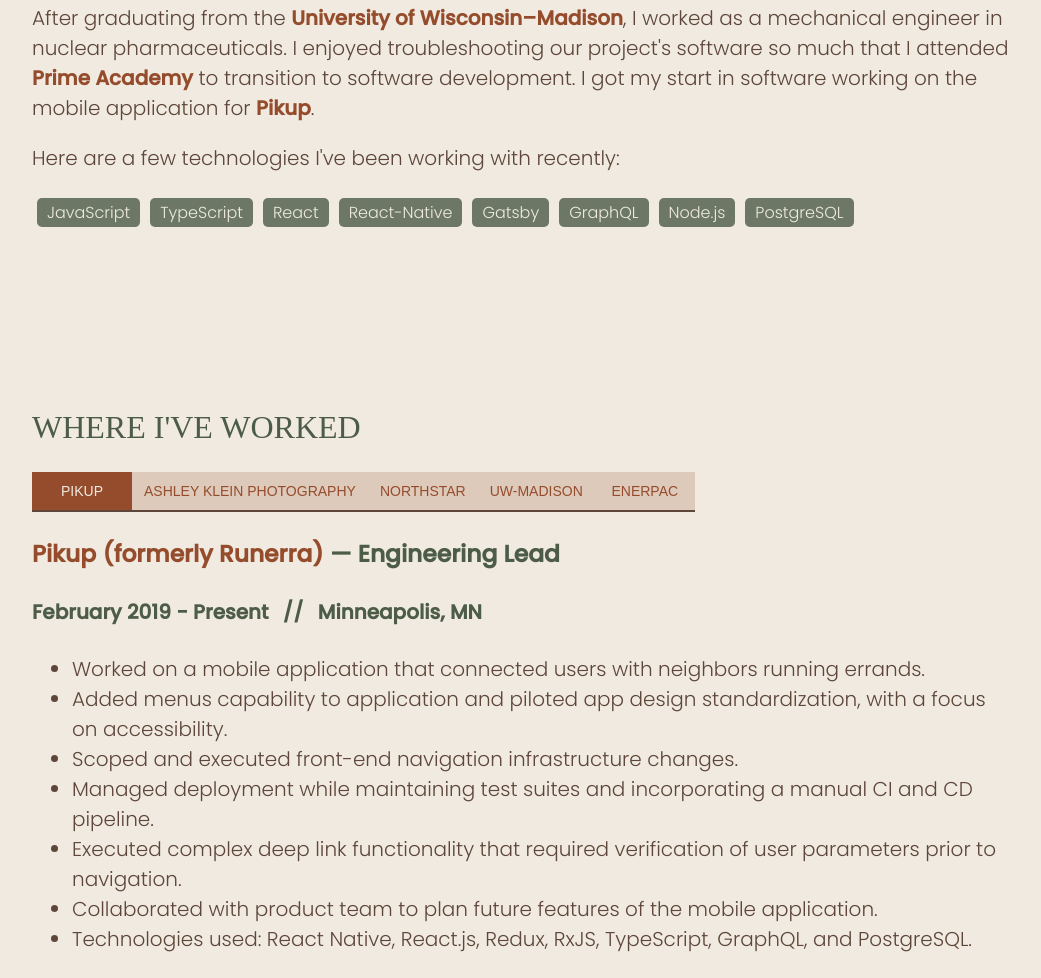
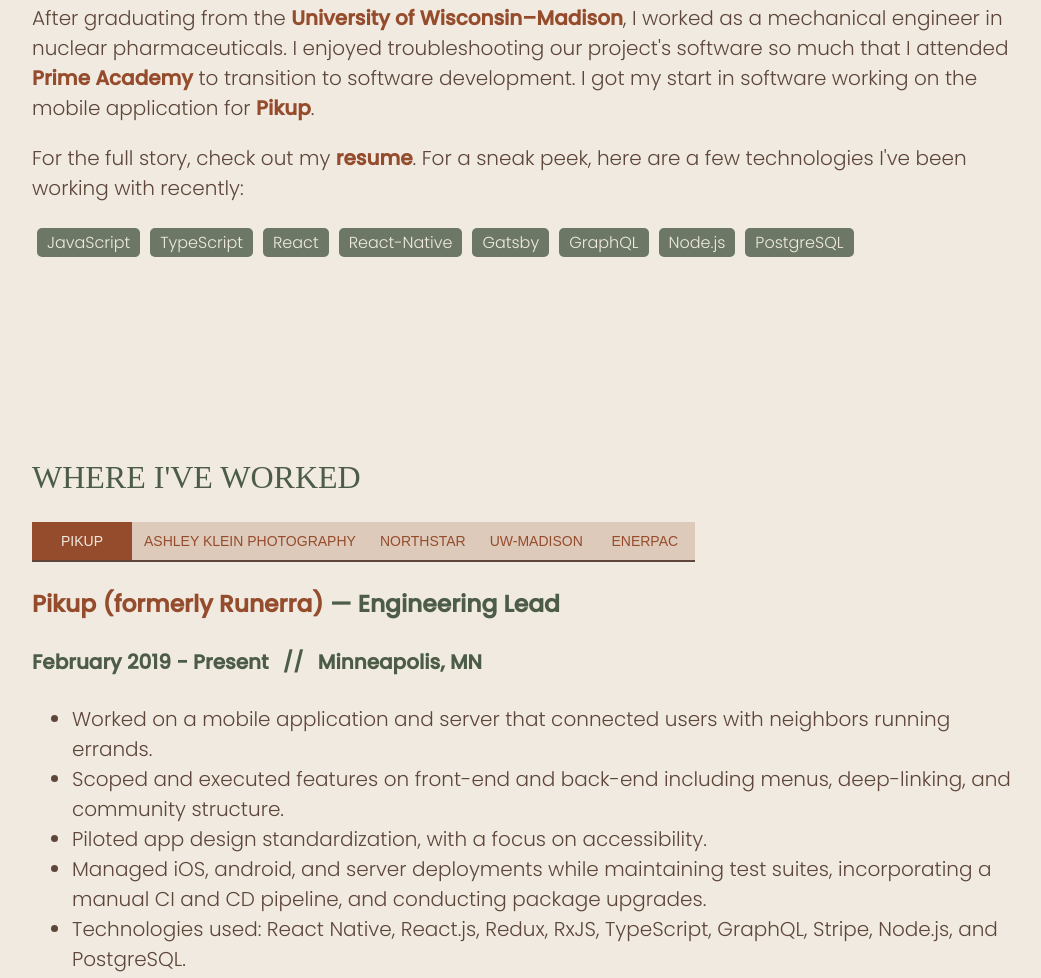
Before and after one commit to ashklein6/personal-site-v2, a Gatsby site: page / in a window 1280 px wide. Shown: the part 1122-2100 px from the top of the page, without its empty margins (118-1159 px from the left). Built offline with nearby package versions, Linux system fonts and the light colour scheme; Gatsby itself is replaced by a stand-in of ours; a web font is replaced by a local one.

Commit message:
added resume

```diff
--- a/content/jobs/Pikup/index.md
+++ b/content/jobs/Pikup/index.md
@@ -8,10 +8,12 @@ dateRange: 'February 2019 - Present'
 url: 'https://www.trypikup.com/'
 ---
 
-- Worked on a mobile application that connected users with neighbors running errands.
-- Added menus capability to application and piloted app design standardization, with a focus on accessibility.
-- Scoped and executed front-end navigation infrastructure changes.
-- Managed deployment while maintaining test suites and incorporating a manual CI and CD pipeline.
-- Executed complex deep link functionality that required verification of user parameters prior to navigation.
-- Collaborated with product team to plan future features of the mobile application.
-- Technologies used: React Native, React.js, Redux, RxJS, TypeScript, GraphQL, and PostgreSQL.
+- Worked on a mobile application and server that connected users with neighbors
+running errands.
+- Scoped and executed features on front-end and back-end including menus,
+deep-linking, and community structure.
+- Piloted app design standardization, with a focus on accessibility.
+- Managed iOS, android, and server deployments while maintaining test suites,
+incorporating a manual CI and CD pipeline, and conducting package upgrades.
+- Technologies used: React Native, React.js, Redux, RxJS, TypeScript, GraphQL, Stripe,
+Node.js, and PostgreSQL.
--- a/src/components/sections/about.tsx
+++ b/src/components/sections/about.tsx
@@ -26,12 +26,20 @@ const About = () => {
     <StyledAboutSection>
       <h2>About Me</h2>
       <p>Hey there! I'm Ashley, a full-stack software engineer based in Minneapolis, MN.</p>
-      <p>I'm logically minded and creative at heart. I love to solve problems by designing and coding beautifully simple things. I thrive in a fast-paced environment and am passionately in the pursuit of knowledge and optimization.</p>
-      <p>After graduating from the {' '}<a href='https://www.wisc.edu/'>University of Wisconsin–Madison</a>, I worked as a mechanical engineer in nuclear pharmaceuticals. I enjoyed troubleshooting our project's software so much that I attended {' '}<a href='https://primeacademy.io/'>Prime Academy</a> {' '} to transition to software development. I got my start in software working on the mobile application for {' '}<a href='https://www.trypikup.com/'>Pikup</a>.</p>
-      <p>Here are a few technologies I've been working with recently:</p>
+      <p>I'm logically minded and creative at heart. I love to solve problems by designing
+        and coding beautifully simple things. I thrive in a fast-paced environment and am
+        passionately in the pursuit of knowledge and optimization.</p>
+      <p>After graduating from the {' '}<a href='https://www.wisc.edu/'>University of Wisconsin–Madison</a>,
+      I worked as a mechanical engineer in nuclear pharmaceuticals. I enjoyed troubleshooting our
+      project's software so much that I attended {' '}<a href='https://primeacademy.io/'>Prime Academy</a>
+      {' '} to transition to software development. I got my start in software working on the mobile
+      application for {' '}<a href='https://www.trypikup.com/'>Pikup</a>.</p>
+      <p>For the full story, check out my{' '}<a href='/resume.pdf'>resume</a>.
+      For a sneak peek, here are a few technologies I've been working with recently:</p>
       <ul>
         {skills && skills.map((skill, index) => <li key={index}>{skill}</li>)}
       </ul>
+      <p></p>
     </StyledAboutSection>
   )
 }
--- a/src/components/socials.tsx
+++ b/src/components/socials.tsx
@@ -61,7 +61,7 @@ export default function Socials () {
     <StyledPositioningElement>
       <StyledSocialsList>
         <li>
-          <a href={''}>
+          <a href={'/resume.pdf'}>
             <MdAccountBox size={size + 3}/>
           </a>
         </li>
```
Also changed, not shown: 1 other file.
